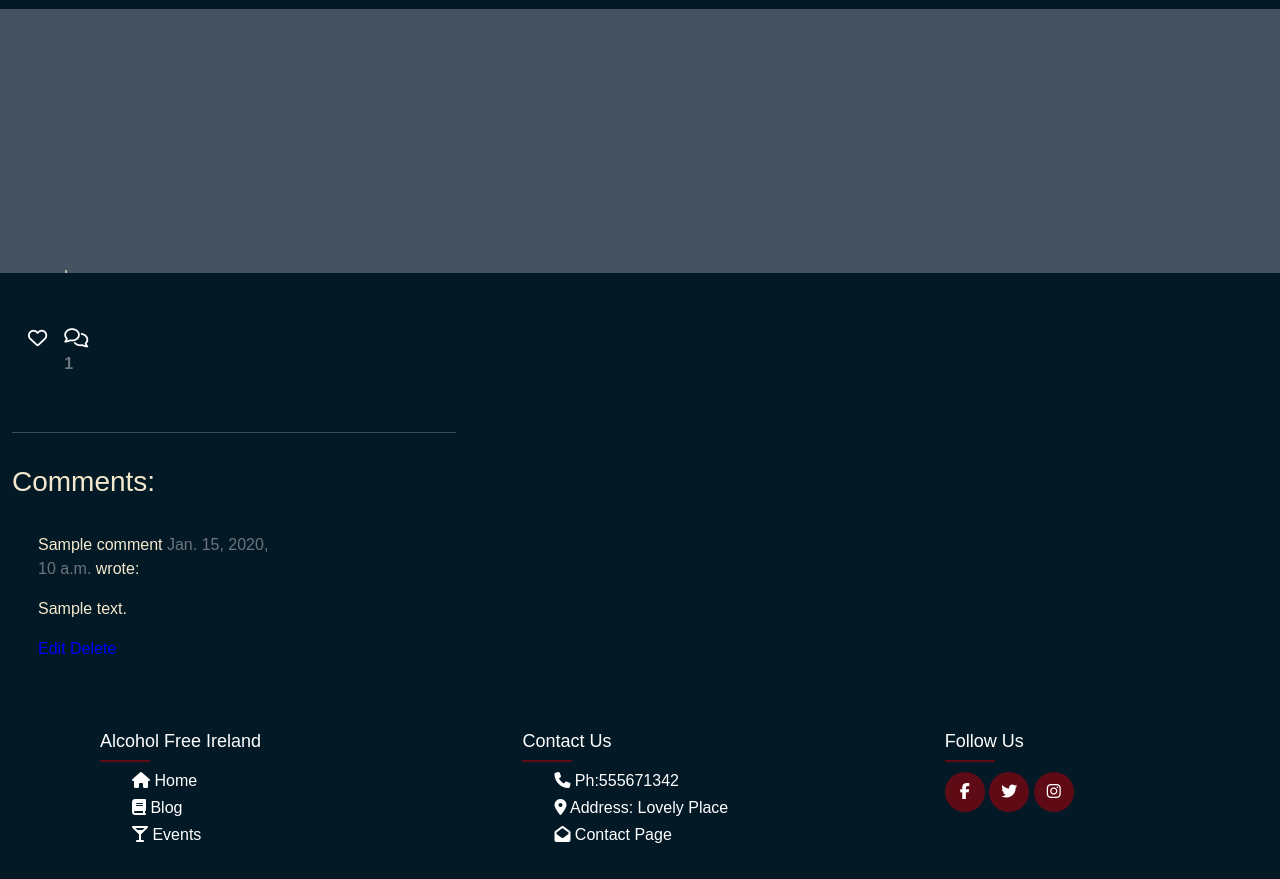
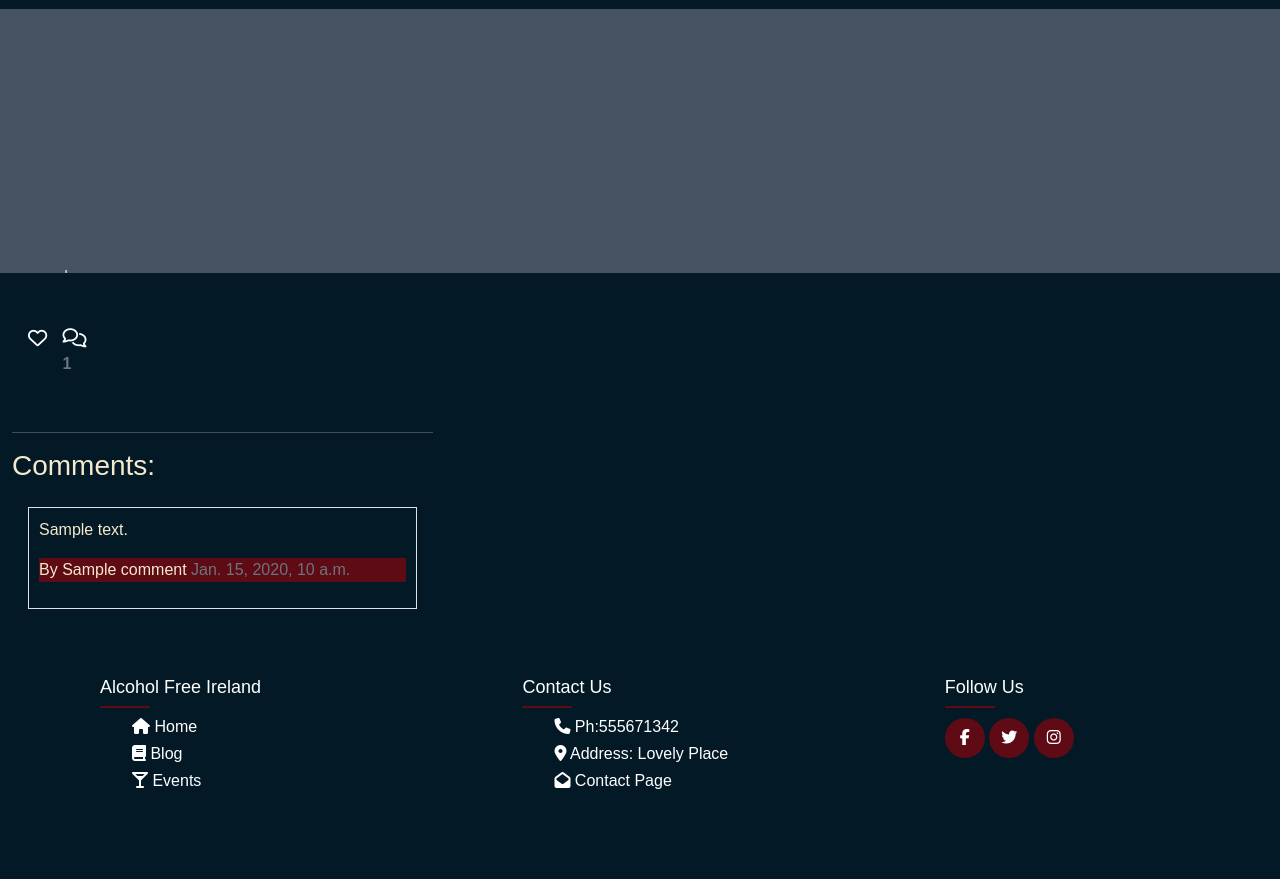
Before and after one commit to Roibeard-Ruadhan/alcohol-free-ireland, a Django app: page /1/ in a window 1280 px wide. Shown: the part 75-954 px from the top of the page. After the commit the page ends 864 px from the top, so only its background shows below. Run offline with Django 3.2, Linux system fonts and the light colour scheme; tables that the repository leaves empty hold one stand-in row (values such as "Sample post"); some libraries are stand-ins or nearby versions; some web fonts are replaced.

Commit message:
Edit comment placement, style & content

```diff
--- a/templates/blog_detail.html
+++ b/templates/blog_detail.html
@@ -78,30 +78,33 @@
             </div>
         </div>
         <div class="row">
-            <div class="col-md-8 card mb-4  mt-3 ">
+            <div class="">
                 <h3>Comments:</h3>
                 <div class="card-body">
                     <!-- We want a for loop inside the empty control tags to iterate through each comment in comments -->
+
                     {% for comment in comments %}
-                    <div class="comments" style="padding: 10px;">
-                        <p class="font-weight-bold">
+                    <div class="comments main-bg border" style="padding: 10px; background: #031926;">
+                    {{ comment.body | linebreaks }}
+                        <p class="font-weight-bold" style="background: #5e0b15">  By
                             <!-- The commenter's name goes here. Check the model if you're not sure what that is -->
                             {{ comment.name }}
                             <span class=" text-muted font-weight-normal">
                                 <!-- The comment's created date goes here -->
                                 {{ comment.created_on }}
-                            </span> wrote:
+                            </span>
                         </p>
                         <!-- The body of the comment goes before the | -->
-                        {{ comment.body | linebreaks }}
-                        <a href="{% url 'edit_comment' comment.id %}" style="color: blue;">Edit</a>
-                        <a href="{% url 'delete_comment' comment.id %}" style="color: blue;">Delete</a>
+                        {% if comment.user == request.user or request.user.is_superuser %}
+                            <a href="{% url 'edit_comment' comment.id %}" style="color: blue;">Edit</a>
+                            <a href="{% url 'delete_comment' comment.id %}" style="color: blue;">Delete</a>
+                        {% endif %}
                     </div>
                     <!-- Our for loop ends here -->
                     {% endfor %}
                 </div>
             </div>
-            <div class="col-md-4 card mb-4  mt-3 ">
+            <div class="">
                 <div class="card-body">
                     <!-- For later -->
                     {% if commented %}
```
